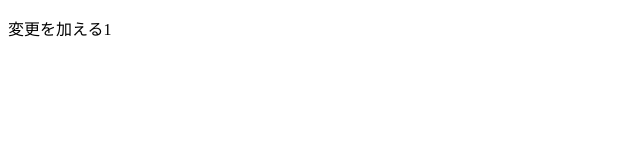
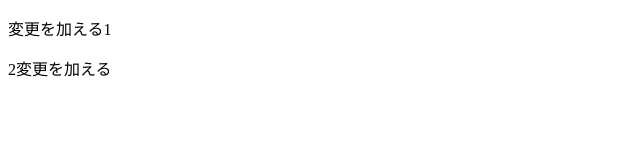
Before and after one commit to Rio-Yamazakii/sample-practice, a plain HTML site: page index.html in a window 1280 px wide. Shown: the whole page, without its empty margins (0-640 px from the left). Drawn offline with Linux system fonts and the light colour scheme.

Commit message:
2変更を加える

```diff
--- a/index.html
+++ b/index.html
@@ -8,5 +8,6 @@
   </head>
   <body>
     <p>変更を加える1</p>
+    <p>2変更を加える</p>
   </body>
 </html>
```
